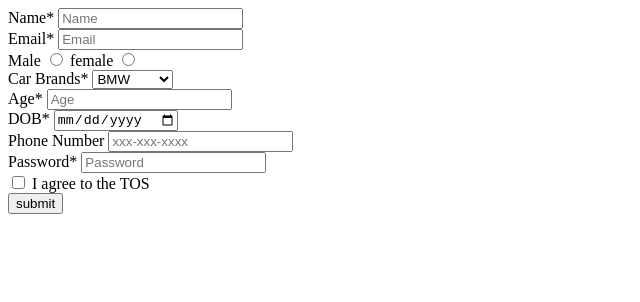
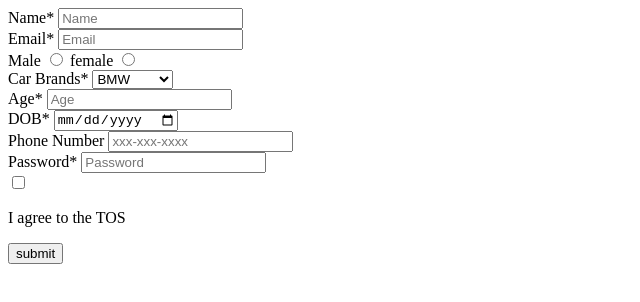
Before and after one commit to acciojob/signup-form-car-manim2903, a website: page main.html in a window 1280 px wide. Shown: the whole page, without its empty margins (0-640 px from the left). Drawn offline with Linux system fonts and the light colour scheme.

Commit message:
created a submission

```diff
--- a/main.html
+++ b/main.html
@@ -54,7 +54,7 @@
 		<div>
 <!-- 			<input type="p"> -->
 			<input type="checkbox" id="tos" required name="tos">
-			<label for="tos">I agree to the TOS</label>
+			<label for="tos"><p id="p">I agree to the TOS</p></label>
 		</div>
 		<button type="submit">submit</button>
 	</form>
```
